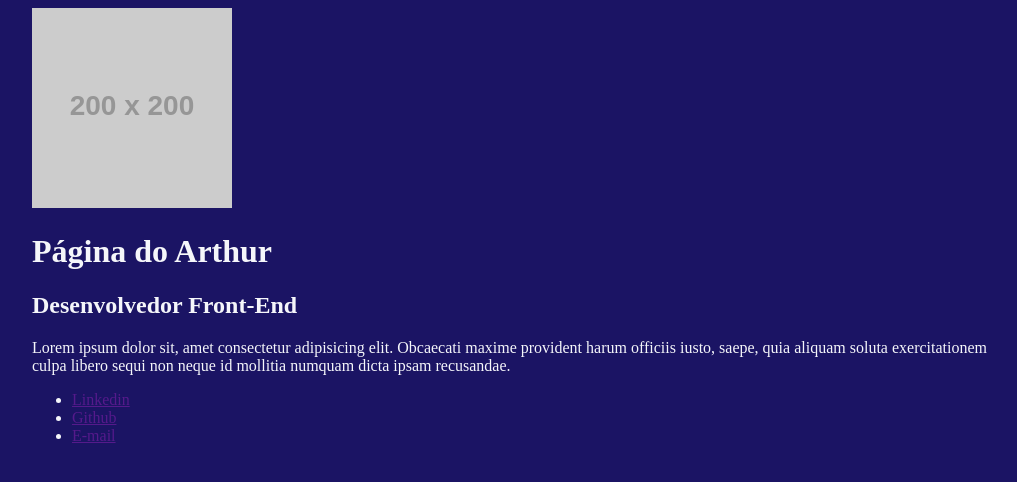
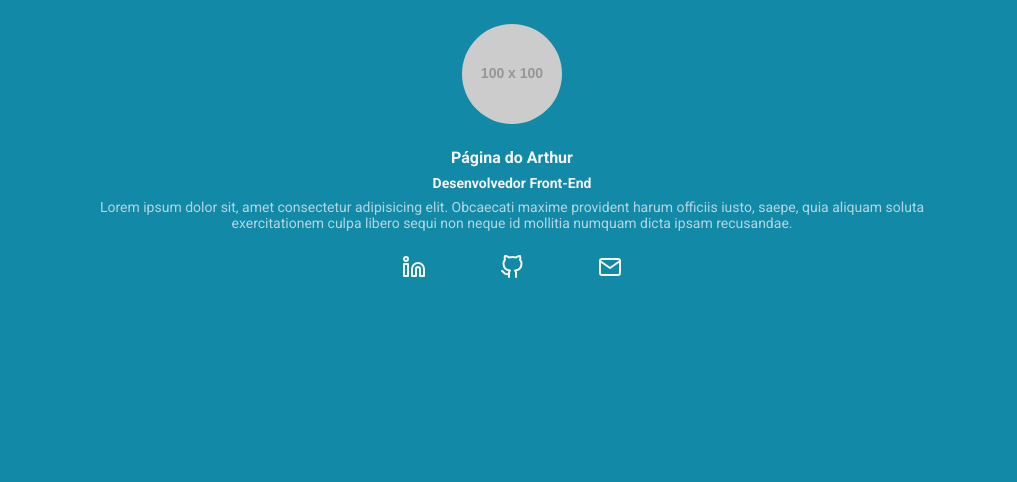
Before and after one commit to arthuurqueirozz/less-example, a website: page index.html in a window 1280 px wide. Shown: the whole page, without its empty margins (128-1145 px from the left). Drawn offline with Linux system fonts and the light colour scheme; placeholder pictures from the web are drawn by us.

Commit message:
adding style

```diff
--- a/index.html
+++ b/index.html
@@ -5,26 +5,43 @@
     <meta name="viewport" content="width=device-width, initial-scale=1.0">
     <title>Página do Arthur</title>
     <link rel="stylesheet" href="./build/styles/main.css">
+    <link rel="preconnect" href="https://fonts.googleapis.com">
+    <link rel="preconnect" href="https://fonts.gstatic.com" crossorigin>
+    <link href="https://fonts.googleapis.com/css2?family=Roboto:ital,wght@0,100;0,300;0,400;0,500;0,700;0,900;1,100;1,300;1,400;1,500;1,700;1,900&display=swap" rel="stylesheet">
 </head>
 <body>
 
         <div class="container">
             <header>
-                <img src="https://via.placeholder.com/200x200" alt="">
-                <h1>Página do Arthur</h1>
-                <h2>Desenvolvedor Front-End</h2>
-                <p>
-                    Lorem ipsum dolor sit, amet consectetur adipisicing elit. Obcaecati maxime
-                    provident harum officiis iusto, saepe, quia aliquam soluta exercitationem
-                    culpa libero sequi non neque id mollitia numquam dicta ipsam recusandae.
-                </p>
+                <img class="profile-pic" src="https://via.placeholder.com/100x100" alt="">
+                <div class="profile-bio">
+                    <h1 class="profile-bio-name">Página do Arthur</h1>
+                    <h2 class="profile-bio-subtitle">Desenvolvedor Front-End</h2>
+                    <p class="profile-bio-description">
+                        Lorem ipsum dolor sit, amet consectetur adipisicing elit. Obcaecati maxime
+                        provident harum officiis iusto, saepe, quia aliquam soluta exercitationem
+                        culpa libero sequi non neque id mollitia numquam dicta ipsam recusandae.
+                    </p>
+                </div>
             </header>
 
             <nav>
-                <ul>
-                    <li><a href="">Linkedin</a></li>
-                    <li><a href="">Github</a></li>
-                    <li><a href="">E-mail</a></li>
+                <ul class="social-links">
+                    <li>
+                        <a href="">
+                            <img src="./src/images/linkedin.svg">
+                        </a>
+                    </li>
+                    <li>
+                        <a href="">
+                            <img src="./src/images/github.svg">
+                        </a>
+                    </li>
+                    <li>
+                        <a href="">
+                            <img src="./src/images/email.svg">
+                        </a>
+                    </li>
                 </ul>
             </nav>
         </div>
--- a/src/styles/main.less
+++ b/src/styles/main.less
@@ -2,6 +2,16 @@
 @breakpointMobile: ~"(max-width: 767px)";
 @breakpointTablet: ~"(min-width: 768px) and (max-width: 1023px)";
 
+.marginBottom8{
+    margin-bottom: 8px;
+}
+
+*{
+    margin: 0;
+    padding: 0;
+    box-sizing: border-box;
+    font-family: @fontFamily
+}
 
 body{
     background-color: @backgroundColor;
@@ -22,3 +32,51 @@ body{
     }
 
 }
+
+header{
+    padding: 24px;
+
+    .profile-pic{
+        display: block;
+        margin: 0 auto 24px;
+        border-radius: 50%;
+    }
+}
+
+.profile-bio {
+    text-align: center;
+
+    &-name {
+        font-size: 16px;
+        .marginBottom8()
+    }
+
+    &-subtitle{
+        font-size: 14px;
+        .marginBottom8()
+    }
+
+    &-description{
+        font-size: 14px;
+        opacity: .7;
+    }
+}
+
+.social-links {
+    display: flex;
+    justify-content: space-between;
+    max-width: 220px;
+    width: 100%;
+    margin: 0 auto;
+
+    li{
+        list-style-type: none;
+
+        img{
+            transition: all ease .3s;
+            &:hover{
+                transform: scale(1.2);
+            }
+        }
+    }
+}
--- a/src/styles/variables.less
+++ b/src/styles/variables.less
@@ -1,3 +1,4 @@
-@backgroundColor: #1B1464;
+@backgroundColor: #1289A7;
 @btnColor: #C4E538;
 @txtColor: #f5f6fa;
+@fontFamily: Roboto, sans-serif;
```
Also changed, not shown: build/styles/main.css, src/images/email.svg (added), src/images/github.svg (added), src/images/linkedin.svg (added).
